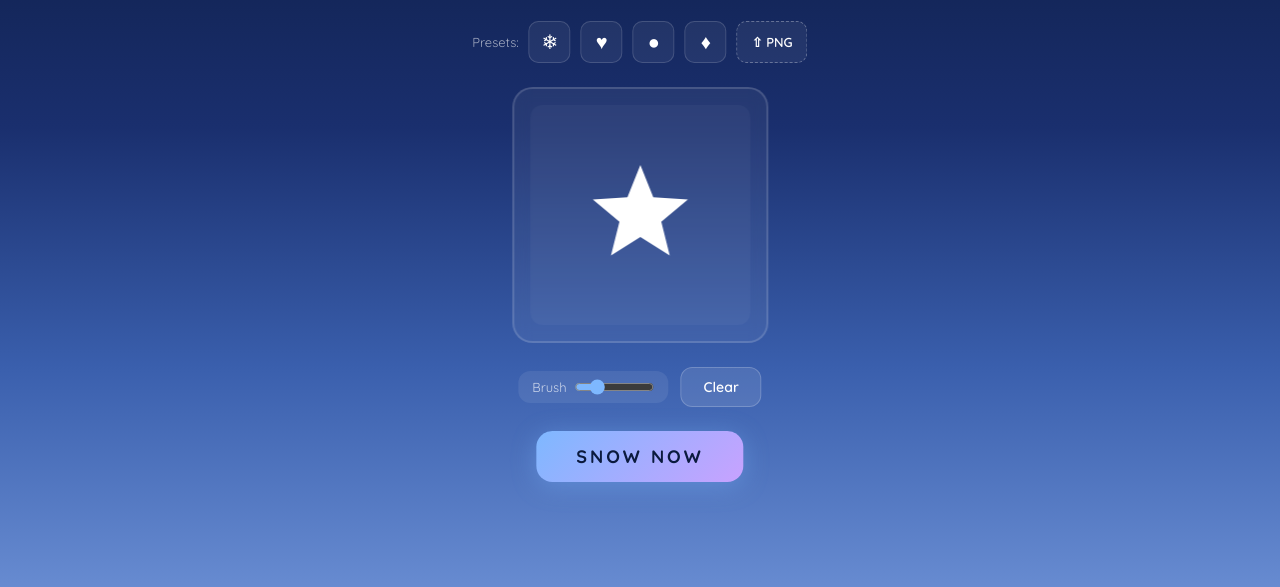
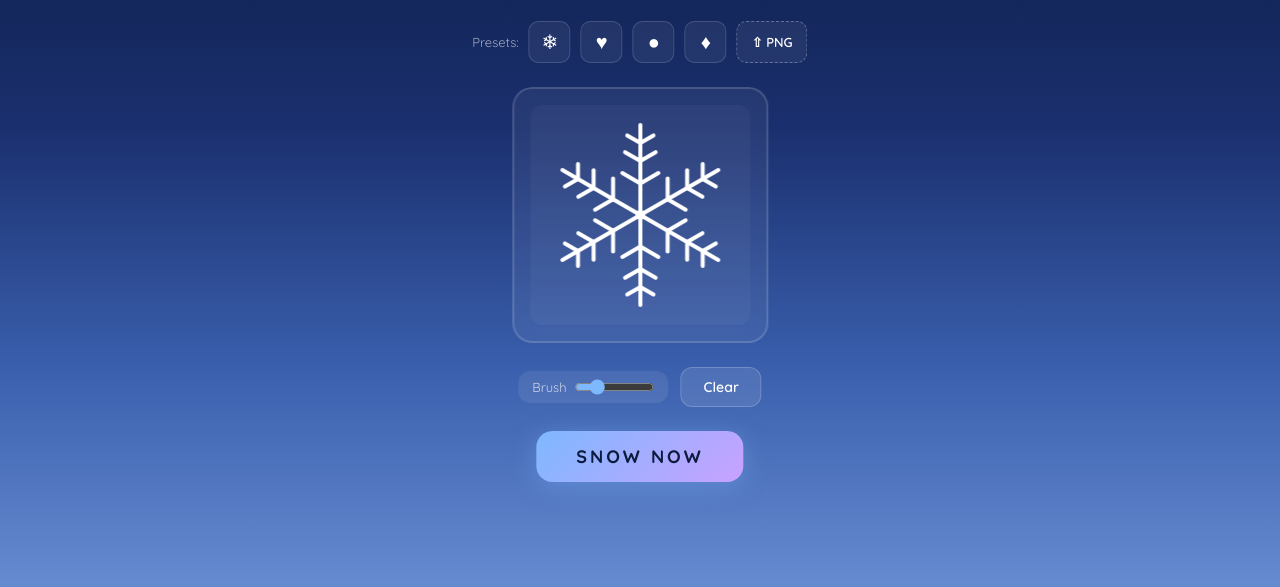
Before and after one commit to sevensevencoffee/snow, a plain HTML site: page index.html in a window 1280 px wide. Both pictures are taken after a click on the button "Snowflake". Shown: the part 193-780 px from the top of the page. Drawn offline with Linux system fonts and the light colour scheme.

Commit message:
Fix snowflake preset to draw actual snowflake shape with 6 arms and branches

```diff
--- a/index.html
+++ b/index.html
@@ -214,7 +214,7 @@
 
   <div class="presets">
     <span>Presets:</span>
-    <button class="preset-btn" data-preset="star" title="Star">&#10052;</button>
+    <button class="preset-btn" data-preset="snowflake" title="Snowflake">&#10052;</button>
     <button class="preset-btn" data-preset="heart" title="Heart">&#9829;</button>
     <button class="preset-btn" data-preset="circle" title="Circle">&#9679;</button>
     <button class="preset-btn" data-preset="diamond" title="Diamond">&#9830;</button>
@@ -301,7 +301,7 @@
       drawCtx.strokeStyle = '#ffffff';
 
       const preset = btn.dataset.preset;
-      if (preset === 'star') drawStar(cx, cy, 5, 50, 22);
+      if (preset === 'snowflake') drawSnowflake(cx, cy, 90);
       else if (preset === 'heart') drawHeart(cx, cy, 45);
       else if (preset === 'circle') {
         drawCtx.beginPath(); drawCtx.arc(cx, cy, 45, 0, Math.PI * 2); drawCtx.fill();
@@ -337,6 +337,40 @@
     drawCtx.moveTo(cx, cy + size * 0.7);
     drawCtx.bezierCurveTo(cx - size * 1.2, cy - size * 0.2, cx - size * 0.6, cy - size, cx, cy - size * 0.4);
     drawCtx.bezierCurveTo(cx + size * 0.6, cy - size, cx + size * 1.2, cy - size * 0.2, cx, cy + size * 0.7);
+    drawCtx.fill();
+  }
+
+  function drawSnowflake(cx, cy, radius) {
+    drawCtx.lineWidth = 4;
+    drawCtx.lineCap = 'round';
+    const arms = 6;
+    const branchFractions = [0.35, 0.6, 0.8];
+    for (let i = 0; i < arms; i++) {
+      const angle = (Math.PI * 2 * i) / arms - Math.PI / 2;
+      const ax = cx + Math.cos(angle) * radius;
+      const ay = cy + Math.sin(angle) * radius;
+      // Main arm
+      drawCtx.beginPath();
+      drawCtx.moveTo(cx, cy);
+      drawCtx.lineTo(ax, ay);
+      drawCtx.stroke();
+      // Branches
+      for (const t of branchFractions) {
+        const bx = cx + Math.cos(angle) * radius * t;
+        const by = cy + Math.sin(angle) * radius * t;
+        const bLen = radius * 0.28 * (1 - t * 0.5);
+        for (const side of [-1, 1]) {
+          const ba = angle + side * Math.PI / 3;
+          drawCtx.beginPath();
+          drawCtx.moveTo(bx, by);
+          drawCtx.lineTo(bx + Math.cos(ba) * bLen, by + Math.sin(ba) * bLen);
+          drawCtx.stroke();
+        }
+      }
+    }
+    // Center dot
+    drawCtx.beginPath();
+    drawCtx.arc(cx, cy, 5, 0, Math.PI * 2);
     drawCtx.fill();
   }
 
```
